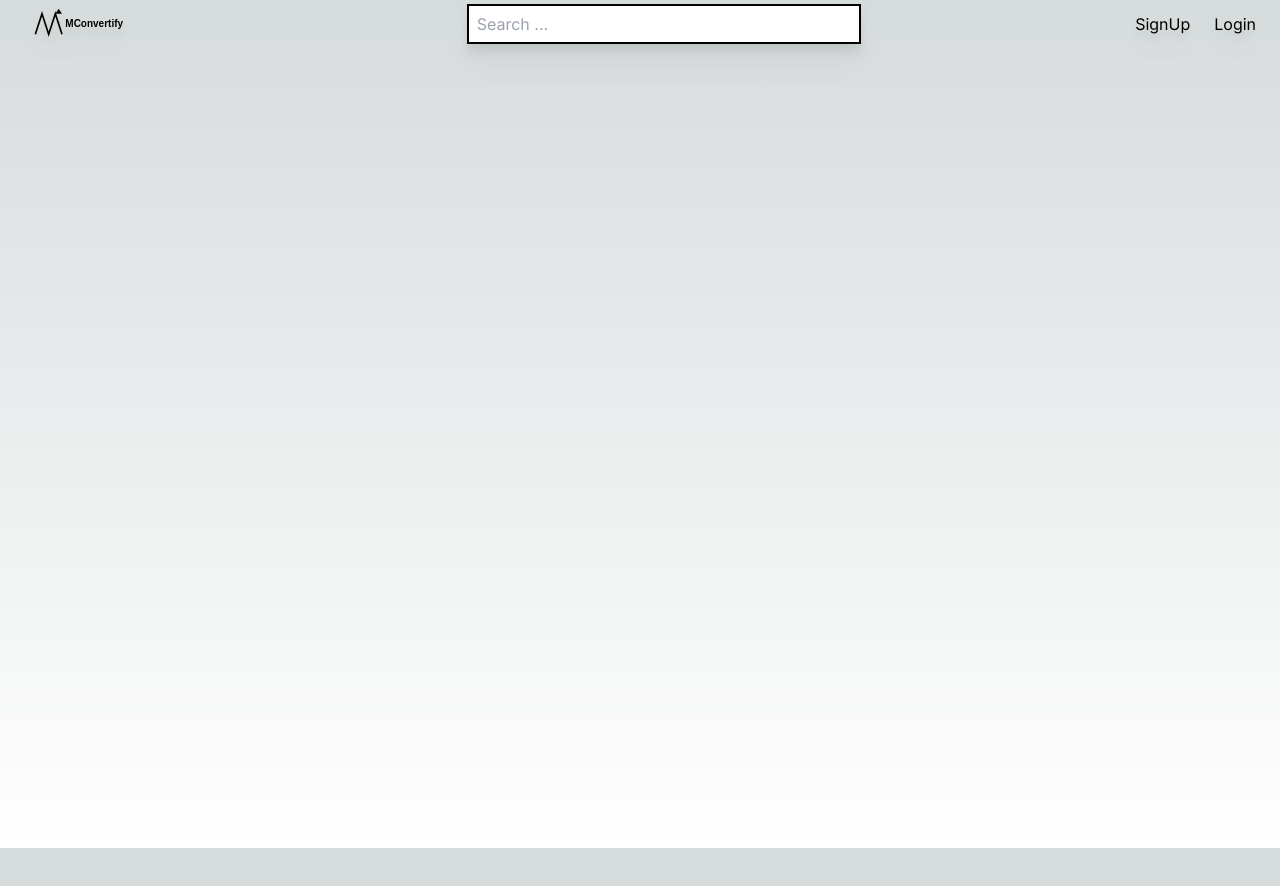
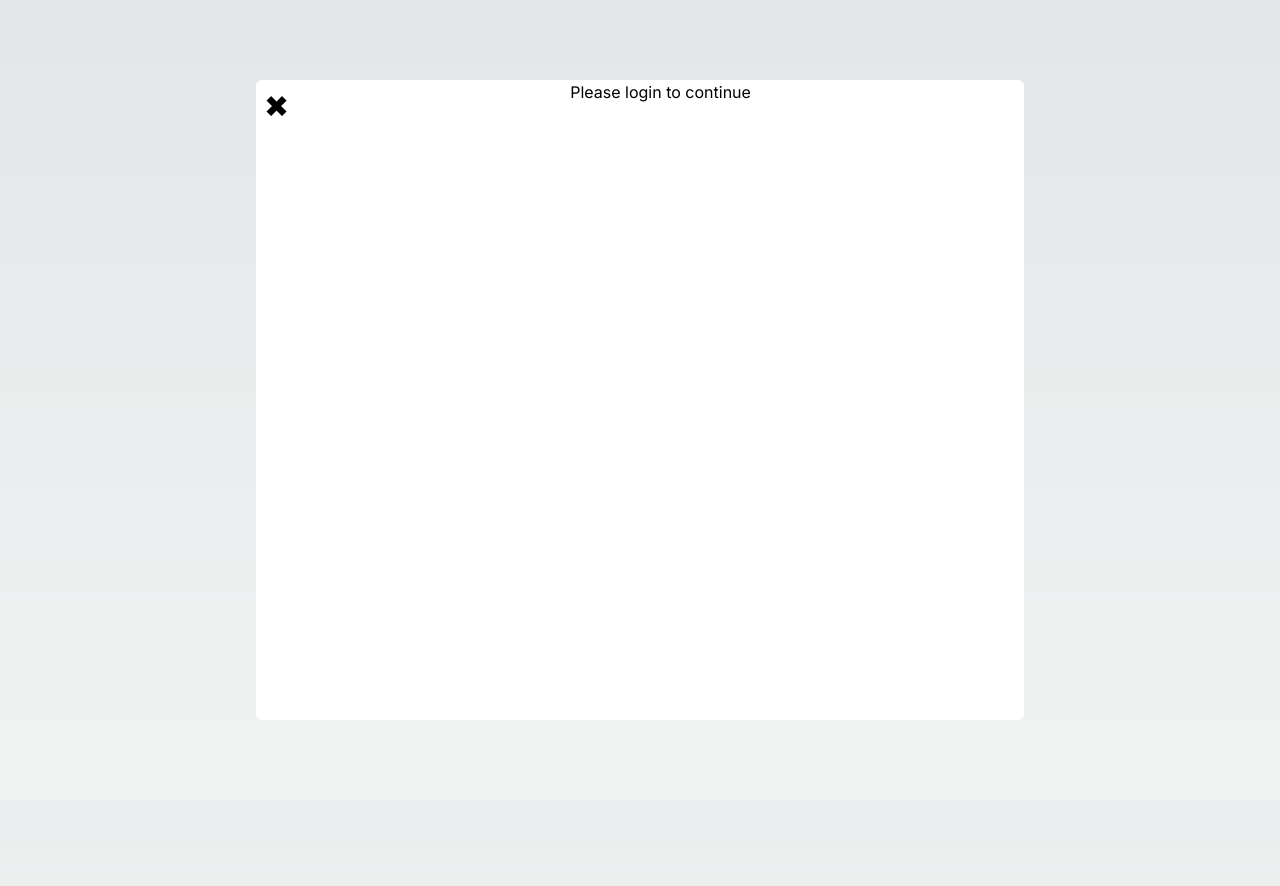
Before and after one commit to mcaupybugs/MConvertify, a Next.js app: page / in a window 1280 px wide. Both pictures are taken after a click on the button "SignUp". Shown: the top 886 px of the page. Before the commit the page ends 848 px from the top, so only its background shows below. Built offline with nearby package versions, Linux system fonts and the light colour scheme.

Commit message:
Adding authentication modal

```diff
--- /dev/null
+++ b/app/components/authentication/modal.tsx
@@ -0,0 +1,17 @@
+import React from 'react';
+import { AuthType } from '../navbar';
+
+const Modal = ({toggleAuth}) => {
+    return(
+        <div className='flex bg-white/30 h-screen w-screen justify-center items-center text-black'>
+            <div className='flex flex-col h-4/5 w-3/5 bg-white rounded-md'>
+                <div className='flex flex-row justify-center items-center'>
+                    <span className='w-fit text-3xl items-start p-2 hover:cursor-pointer' onClick={() => toggleAuth(AuthType.Close)}> &#x2716; </span>
+                    <p className='w-full h-full text-center flex-grow items-center'>Please login to continue</p>
+                </div>
+            </div>
+        </div>
+    )
+}
+
+export default Modal;
--- a/app/components/navbar/index.tsx
+++ b/app/components/navbar/index.tsx
@@ -1,11 +1,26 @@
 "use client";
 
-import React from 'react';
+import React, { useState } from 'react';
 import SearchBar from '../searchBar';
+import Modal from '../authentication/modal';
 import Image from 'next/image'
 
+export enum AuthType {
+    Login = 0,
+    SignUp = 1,
+    Close = 2,
+}
+
 const NavBar = () => {
+    const [authClicked, setAuthClicked] = useState(false);
+
+    const toggleModal = (authCategory: AuthType) => {
+        setAuthClicked(!authClicked);
+    }
+
     return (
+        <div className='h-screen w-screen'>
+            { !authClicked &&
         <div className='w-full h-12 gradient-radial drop-shadow-xl'>
             <div className='flex flex-row justify-evenly items-center align-middle h-full w-full gap-2'>
                 <div className='items-start justify-start w-full m-8'>
@@ -13,10 +28,15 @@ const NavBar = () => {
                 </div>
                 <SearchBar></SearchBar>
                 <div className=' flex flex-row gap-2 h-full w-full justify-end mr-4'>
-                    <button className='p-2 h-full rounded-md'>SignUp</button>
-                    <button className='p-2 h-full rounded-md'>Login</button>
+                    <button className='p-2 h-full rounded-md' onClick={() => toggleModal(AuthType.SignUp)}>SignUp</button>
+                    <button className='p-2 h-full rounded-md' onClick={()=> toggleModal(AuthType.Login)}>Login</button>
                 </div>
             </div>
+        </div>
+}
+        { authClicked &&
+        <Modal toggleAuth={toggleModal}></Modal>
+}
         </div>
     )
 }
```
